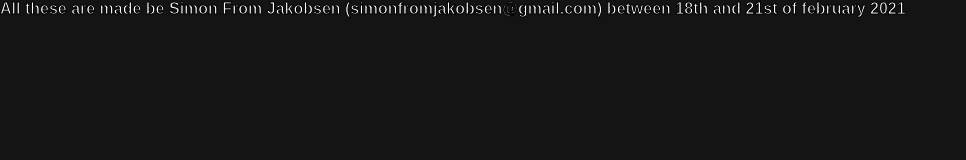
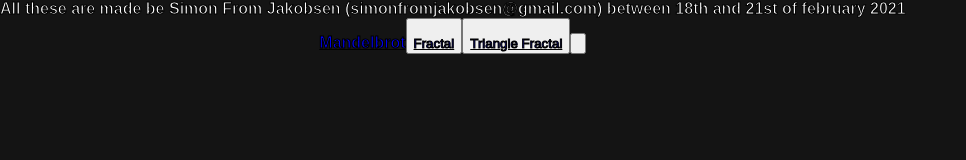
Before and after one commit to SimonFJ20/3-fractals, a website built with webpack: page dist/index.html in a window 1280 px wide. Shown: the whole page, without its empty margins (0-966 px from the left). Built offline with nearby package versions, Linux system fonts and the light colour scheme.

Commit message:
Update index.html

```diff
--- a/dist/index.html
+++ b/dist/index.html
@@ -25,7 +25,9 @@
 
             <br>
 
-
+                <a href="mandelbrot.html">Mandelbrot<button></a><br>
+                <a href="fractal.html">Fractal<button></a><br>
+                <a href="triangleFractal.html">Triangle Fractal<button></a><br>
 
 
             </span>
```
